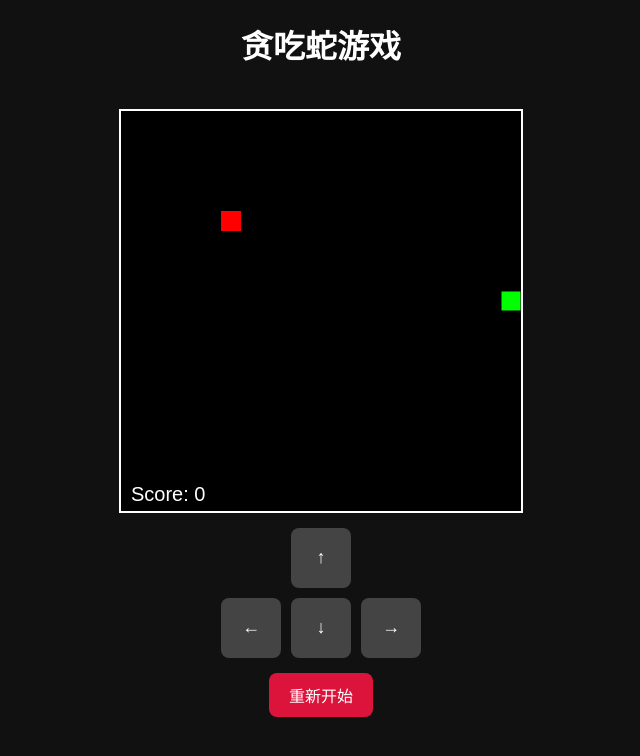
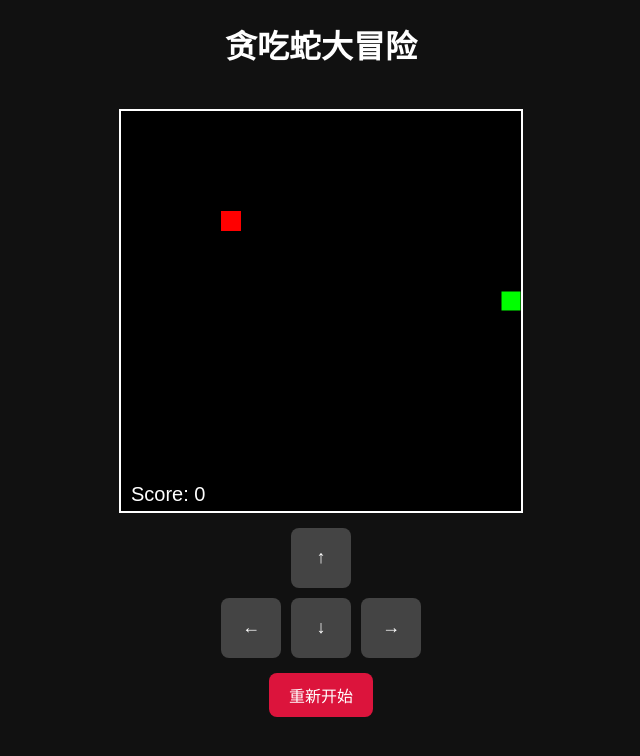
Before and after one commit to rfvurhsk/snake-private, a plain HTML site: page index.html in a window 1280 px wide. Shown: the whole page, without its empty margins (319-959 px from the left). Drawn offline with Linux system fonts and the light colour scheme.

Commit message:
index.html

```diff
--- a/index.html
+++ b/index.html
@@ -58,7 +58,7 @@
 </head>
 <body>
 
-  <h1>贪吃蛇游戏</h1>
+  <h1>贪吃蛇大冒险</h1>
   <canvas id="gameCanvas"></canvas>
 
   <div class="buttons">
```
